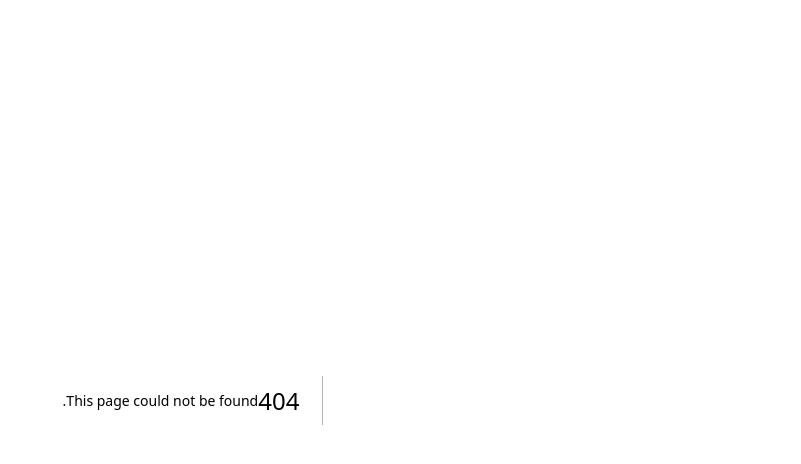
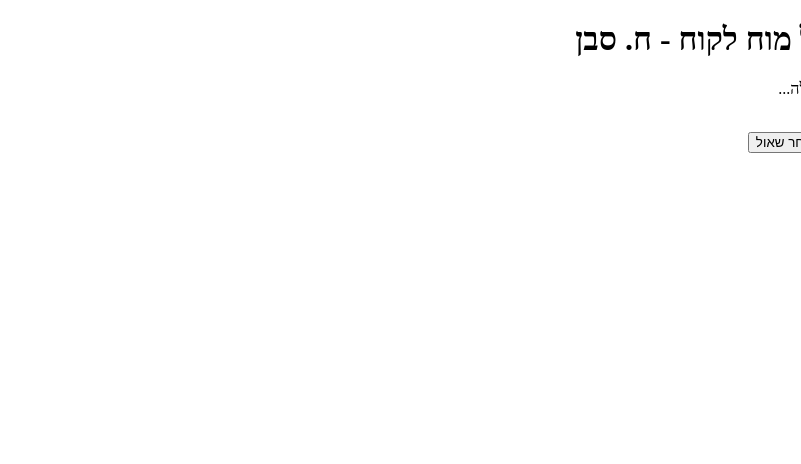
Before and after one commit to saban942025-cyber/whatsapp, a Next.js app: page /seed in a window 1280 px wide. Before the commit this address had no page. Shown: the top 464 px of the page, without its empty margins (479-1280 px from the left). Built offline with nearby package versions, Linux system fonts and the light colour scheme.

Commit message:
Create page.tsx

```diff
--- /dev/null
+++ b/src/app/seed/page.tsx
@@ -0,0 +1,51 @@
+'use client'
+import { db } from '@/lib/firebase';
+import { doc, setDoc } from 'firebase/firestore';
+import { useState } from 'react';
+
+export default function SeedPage() {
+  const [status, setStatus] = useState('ממתין להפעלה...');
+
+  const seedCustomerBrain = async () => {
+    setStatus('מבצע זריעה לנתוני שחר שאול...');
+    try {
+      const clientId = 'שחר_שאול';
+      const brainRef = doc(db, 'customer_memory', clientId);
+
+      await setDoc(brainRef, {
+        clientId: clientId,
+        name: 'שחר שאול',
+        accumulatedKnowledge: 'לקוח ותיק בתחום השלד. מעדיף אספקה מוקדם בבוקר. רגיש לדיוק בסוג החול. יש לו אתר פעיל ברעננה עם מגבלת גישה למשאית גדולה.',
+        projects: [
+          { name: 'וילה רעננה', location: 'רחוב אחוזה 10, רעננה', lastProducts: ['בטון', 'חול מחצבה'] }
+        ],
+        preferences: {
+          deliveryMethod: 'משאית מנוף קטנה',
+          preferredHours: '07:00'
+        },
+        lastUpdate: new Date().toISOString()
+      });
+
+      setStatus('✅ הזיכרון של שחר שאול הופעל בהצלחה!');
+    } catch (error) {
+      console.error(error);
+      setStatus('❌ שגיאה: ' + (error as Error).message);
+    }
+  };
+
+  return (
+    <div className="p-20 text-center font-sans" dir="rtl">
+      <h1 className="text-2xl font-bold mb-4">אתחול מוח לקוח - ח. סבן</h1>
+      <div className="bg-gray-100 p-6 rounded-xl mb-8 inline-block">
+        <p className="text-lg">{status}</p>
+      </div>
+      <br />
+      <button
+        onClick={seedCustomerBrain}
+        className="bg-[#107c10] text-white px-8 py-3 rounded-lg font-bold shadow-lg hover:bg-[#0b5a0b] active:scale-95 transition-all"
+      >
+        הפעל מוח שחר שאול
+      </button>
+    </div>
+  );
+}
```
